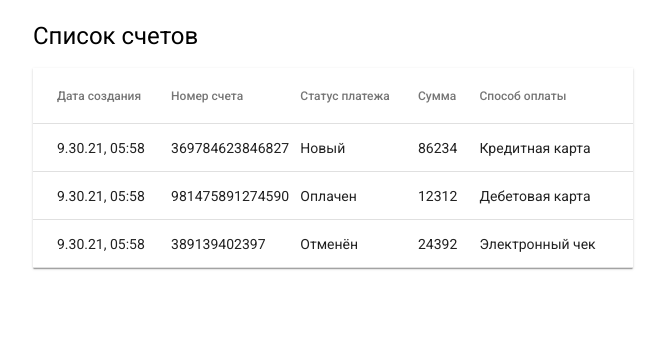
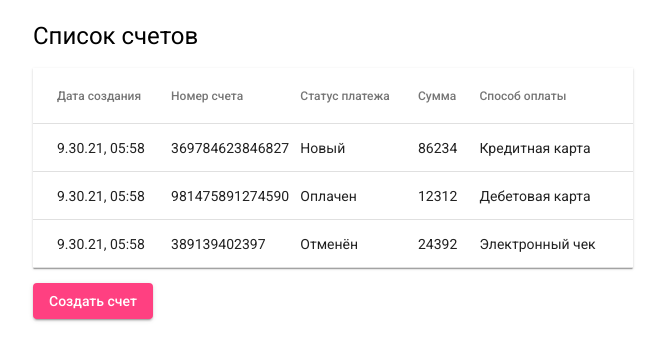
Before and after one commit to mr-Geadev/invoices-app, an Angular app: page /invoices/list in a window 1280 px wide. Shown: the top 360 px of the page, without its empty margins (307-972 px from the left). Built offline with nearby package versions, Linux system fonts and the light colour scheme.

Commit message:
Add page for creating invoice

```diff
--- a/src/app/modules/invoices/invoices-routing.module.ts
+++ b/src/app/modules/invoices/invoices-routing.module.ts
@@ -1,11 +1,16 @@
 import { NgModule } from '@angular/core';
 import { RouterModule, Routes } from '@angular/router';
+import { CreateInvoicePage } from 'src/app/modules/invoices/pages/create-invoice/create-invoice.page';
 import { InvoicesListPage } from 'src/app/modules/invoices/pages/invoices-list/invoices-list.page';
 
 const routes: Routes = [
   {
     path: 'list',
     component: InvoicesListPage,
+  },
+  {
+    path: 'create',
+    component: CreateInvoicePage,
   },
   {
     path: '**',
--- a/src/app/modules/invoices/invoices.module.ts
+++ b/src/app/modules/invoices/invoices.module.ts
@@ -1,9 +1,11 @@
 import { CommonModule } from '@angular/common';
 import { NgModule } from '@angular/core';
+import { MatButtonModule } from '@angular/material/button';
 import { MatSortModule } from '@angular/material/sort';
 import { MatTableModule } from '@angular/material/table';
 import { InvoicesTableComponent } from 'src/app/modules/invoices/components/invoices-table/invoices-table.component';
 import { InvoicesRoutingModule } from 'src/app/modules/invoices/invoices-routing.module';
+import { CreateInvoicePage } from 'src/app/modules/invoices/pages/create-invoice/create-invoice.page';
 import { InvoicesListPage } from 'src/app/modules/invoices/pages/invoices-list/invoices-list.page';
 import { InvoicePaymentMethodPipe } from 'src/app/modules/invoices/pipes/invoice-payment-method.pipe';
 import { InvoiceStatusPipe } from 'src/app/modules/invoices/pipes/invoice-status.pipe';
@@ -17,6 +19,7 @@ import { InvoicesService } from './services/invoices.service';
 
     // pages
     InvoicesListPage,
+    CreateInvoicePage,
 
     // pipes
     InvoiceStatusPipe,
@@ -26,7 +29,8 @@ import { InvoicesService } from './services/invoices.service';
     CommonModule,
     InvoicesRoutingModule,
     MatTableModule,
-    MatSortModule
+    MatSortModule,
+    MatButtonModule
   ],
   providers: [
     InvoicesApiService,
--- /dev/null
+++ b/src/app/modules/invoices/pages/create-invoice/create-invoice.page.html
@@ -0,0 +1,5 @@
+<div class="create-invoice-page">
+  <h1 class="headline">
+    Создание счета
+  </h1>
+</div>
--- /dev/null
+++ b/src/app/modules/invoices/pages/create-invoice/create-invoice.page.scss
@@ -0,0 +1,4 @@
+.create-invoice-page {
+  width: 600px;
+  margin: 20px auto 0;
+}
--- a/src/app/modules/invoices/pages/invoices-list/invoices-list.page.html
+++ b/src/app/modules/invoices/pages/invoices-list/invoices-list.page.html
@@ -4,4 +4,13 @@
   <app-invoices-table
     class="invoices-list-page__table"
   ></app-invoices-table>
+
+  <a
+    routerLink="../create"
+    mat-raised-button
+    color="accent"
+    class="invoices-list-page__create-invoice-btn"
+  >
+    Создать счет
+  </a>
 </div>
--- a/src/app/modules/invoices/pages/invoices-list/invoices-list.page.scss
+++ b/src/app/modules/invoices/pages/invoices-list/invoices-list.page.scss
@@ -9,4 +9,8 @@
   &__table {
     align-self: stretch;
   }
+
+  &__create-invoice-btn {
+    margin-top: 15px;
+  }
 }
```
Also changed, not shown: src/app/modules/invoices/pages/create-invoice/create-invoice.page.ts (added, +8 -0 lines).
